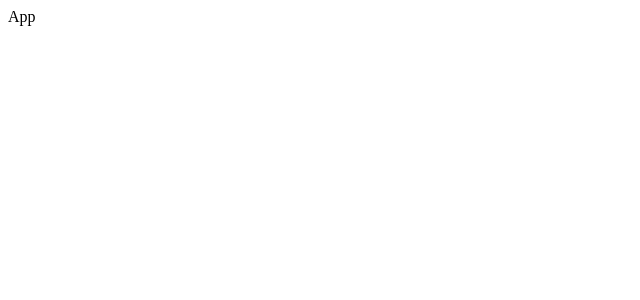
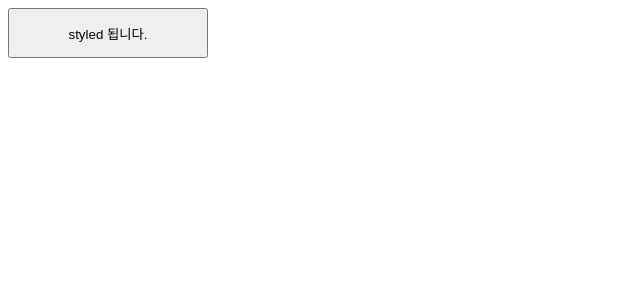
Before and after one commit to yeppin/todo-list, a React app: page / in a window 1280 px wide. Shown: the top 300 px of the page, without its empty margins (0-640 px from the left). Built offline with nearby package versions, Linux system fonts and the light colour scheme; the HTML template or start-up script is replaced by a standard one.

Commit message:
rollup commonjs plugin 교체

```diff
--- a/rollup.config.js
+++ b/rollup.config.js
@@ -1,11 +1,11 @@
 import typescript from 'rollup-plugin-typescript2';
 import resolve from 'rollup-plugin-node-resolve';
-import commonjs from 'rollup-plugin-commonjs';
 import html from '@rollup/plugin-html';
 import serve from 'rollup-plugin-serve';
 import replace from '@rollup/plugin-replace';
 import external from 'rollup-plugin-peer-deps-external';
 import livereload from 'rollup-plugin-livereload';
+import commonjs from '@rollup/plugin-commonjs';
 
 const extensions = ['.js', '.jsx', '.ts', '.tsx'];
 
@@ -29,7 +29,7 @@ export default {
     }),
     commonjs({
       include: ['node_modules/**'],
-      extensions: [...extensions, '.js'],
+      extensions: [...extensions],
     }),
     html(),
     process.env.NODE_ENV === 'development' && livereload(),
--- a/src/App.tsx
+++ b/src/App.tsx
@@ -1,7 +1,13 @@
+import styled from '@emotion/styled';
 import React from 'react';
 
+const Button = styled.button`
+  width: 200px;
+  height: 50px;
+`;
+
 function App() {
-  return <div>App</div>;
+  return <Button>styled 됩니다.</Button>;
 }
 
 export default App;
```
Also changed, not shown: package.json (+11 -10 lines), 1 other file (tests, documents, lock files or other folders).
